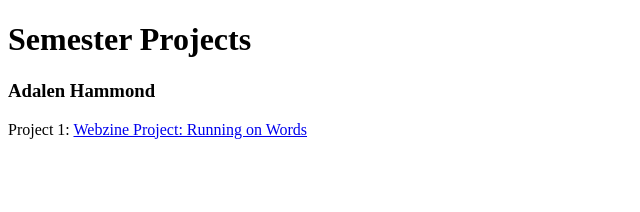
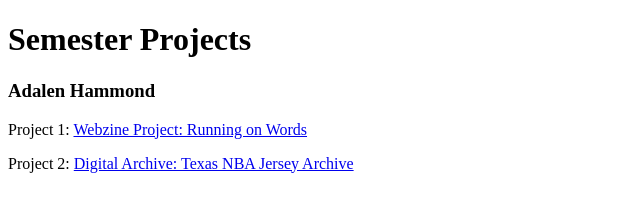
Before and after one commit to 21hammonda/semester-projects, a plain HTML site: page index.html in a window 1280 px wide. Shown: the whole page, without its empty margins (0-640 px from the left). Drawn offline with Linux system fonts and the light colour scheme.

Commit message:
added project 2!

```diff
--- a/index.html
+++ b/index.html
@@ -10,5 +10,6 @@
     <h1>Semester Projects</h1>
     <h3>Adalen Hammond</h3>
     <p>Project 1: <a href="https://ysainteractive-wheat.vercel.app/index.html">Webzine Project: Running on Words</a></p>
+    <p>Project 2: <a href="https://project2-rho-seven.vercel.app/">Digital Archive: Texas NBA Jersey Archive</a></p>
 </body>
 </html>
```
